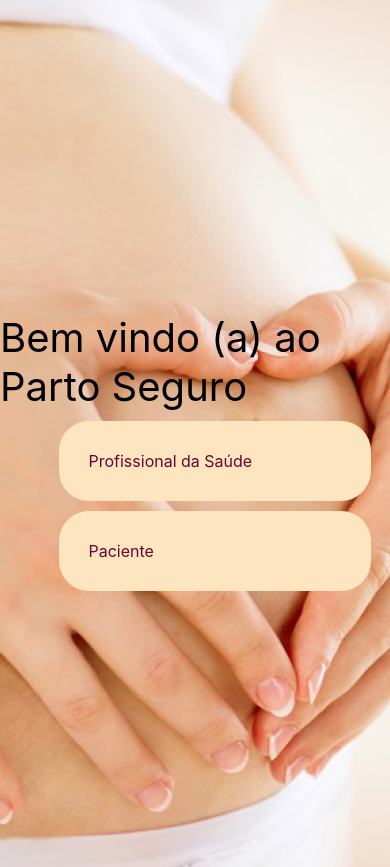
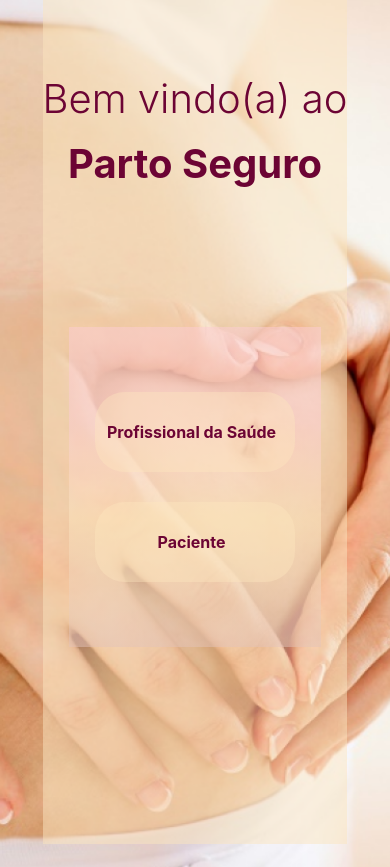
Before and after one commit to FranAprigio/PartoSeguro, a React Native app: screen /Paciente in a window 390 px wide. Built offline with nearby package versions, Linux system fonts and the light colour scheme.

Commit message:
update pages

```diff
--- a/src/pages/index.js
+++ b/src/pages/index.js
@@ -2,3 +2,7 @@ export { Initial }  from "./initial"
 export { Menu }  from "./menu"
 export { Profissional }  from "./profissional"
 export { Paciente } from "./paciente"
+export { Orientacoes } from "./pacientePages/orientacoes"
+export { ConceitosImportantes } from "./pacientePages/conceitosImportantes"
+export { LinksUteis } from "./pacientePages/linksUteis"
+export { Faq } from "./pacientePages/faq"
--- a/src/pages/menu/index.js
+++ b/src/pages/menu/index.js
@@ -1,9 +1,11 @@
 import React from "react";
 import * as S from "./styles";
 import { useNavigation } from "@react-navigation/native";
-import { ButtonComponent } from "../../components/micros";
+import { BackgroundComponent, ButtonComponent } from "../../components/micros";
+import { View, Text } from 'react-native'
 
 export const Menu = () => {
+
   const navigation = useNavigation();
 
   const handleSubmit1 = () => {
@@ -14,22 +16,45 @@ export const Menu = () => {
   };
   return (
     <S.Container>
+      <View style={{ flex: 1, flexDirection: 'row', backgroundColor: "rgba(252, 229, 191, .5)" }}>
         <S.Form>
-      <S.Text>Bem vindo (a) ao Parto Seguro</S.Text>
+          <S.Text style={{ margin: 0, textAlign: "center", color: "#6C0434", fontWeight: "300", lineHeight: 65 }}>
+            Bem vindo(a) ao{"\n"}
+            <S.Text style={{ margin: 0, color: "#6C0434", fontWeight: "bold" }}>
+              Parto Seguro
+            </S.Text>
+          </S.Text>
+
+          <View style={{ flexDirection: "row" }}>
+            <View style={{ flex: 1, flexDirection: "column", justifyContent: "space-between" }}>
+              <BackgroundComponent flexStyle='null' isOpacity="true">
+
+                <View style={{ paddingTop: 50, paddingBottom: 50 }}>
                   <ButtonComponent
                     label={"Profissional da Saúde"}
-        backgroundColor={"1"}
-        marginT={"10px 0 0 0"}
+                    backgroundColor={"rgba(252, 229, 191, 0.4)"}
                     onPress={handleSubmit1}
+                    marginT={"15px"}
+                    weight={true}
+                    flexStyle={"null"}
                   />
+
                   <ButtonComponent
+                    weight={true}
                     label={"Paciente"}
-        backgroundColor={"1"}
-        marginT={"10px 0 0 0"}
+                    marginT={"15px"}
+                    backgroundColor={"rgba(252, 229, 191, 0.4)"}
                     onPress={handleSubmit2}
+                    flexStyle={"null"}
                   />
+                </View>
+
+              </BackgroundComponent>
+            </View>
+          </View>
+          <Text>{/* Necessary tag for vertical align */}</Text>
         </S.Form>
-
+      </View>
     </S.Container>
   );
 };
--- a/src/pages/menu/styles.js
+++ b/src/pages/menu/styles.js
@@ -19,10 +19,9 @@ export const Text = styled.Text`
 
 `;
 export const Form = styled.View`
-  width: 100%;
-  padding: 16px 0;
-  margin-top: 60px;
   display: flex;
   align-items: center;
   flex-direction: column;
+  flex:1;
+  justify-content: space-around;
 `;
--- a/src/pages/paciente/index.js
+++ b/src/pages/paciente/index.js
@@ -1,25 +1,30 @@
 import React from "react";
 import * as S from "./styles";
 import { useNavigation } from "@react-navigation/native";
-import { ButtonComponent } from "../../components/micros";
+import { BackgroundComponent, ButtonComponent } from "../../components/micros";
 
-export const Paciente  = () => {
+//Icons imports
+import go from '../../assets/icons/arrow-right.png'
+import concepts from '../../assets/icons/bxs-layer.png'
+import orient from '../../assets/icons/bxs-chat.png'
+import faq from '../../assets/icons/question-circle.png'
+import links from '../../assets/icons/bx-link-alt.png'
+
+
+export const Paciente = () => {
+
   const navigation = useNavigation();
 
-  const handleSubmit = () => {
-    navigation.navigate("");
-  };
   return (
-    <S.Container>
-
-    <S.Form>
-    <ButtonComponent label={"Conceitos Importantes"} backgroundColor={'1'} marginT={"10px 0 0 0"} onPress={handleSubmit}/>
-    <ButtonComponent label={"Orientações"} backgroundColor={'1'} marginT={"10px 0 0 0"} onPress={handleSubmit}/>
-    <ButtonComponent label={"Dúvidas Frequentes"} backgroundColor={'1'} marginT={"10px 0 0 0"} onPress={handleSubmit}/>
-    <ButtonComponent label={"Links Úteis"} backgroundColor={'1'} marginT={"10px 0 0 0"} onPress={handleSubmit}/>
-
-    </S.Form>
-
-    </S.Container>
+    <BackgroundComponent>
+      <S.Container>
+        <S.Form>
+          <ButtonComponent icon={concepts} arrow={go} id="mainConcepts" label={"Conceitos Importantes"} onPress={() => { navigation.navigate("ConceitosImportantes"); }} />
+          <ButtonComponent icon={orient} arrow={go} id="orientation" label={"Orientações"} onPress={() => { navigation.navigate("Orientacoes"); }} />
+          <ButtonComponent icon={faq} arrow={go} id="faq" label={"Dúvidas Frequentes"} onPress={() => { navigation.navigate("Faq"); }} />
+          <ButtonComponent icon={links} arrow={go} id="links" label={"Links Úteis"} onPress={() => { navigation.navigate("LinksUteis"); }} />
+        </S.Form>
+      </S.Container>
+    </BackgroundComponent>
   );
 };
--- a/src/pages/paciente/styles.js
+++ b/src/pages/paciente/styles.js
@@ -1,5 +1,4 @@
 import styled from "styled-components/native";
-import lightTheme from "../../theme/light";
 
 export const Container = styled.View`
   flex: 1;
@@ -8,15 +7,12 @@ export const Container = styled.View`
   flex-direction: column;
   align-items: center;
   width: 100%;
-  background-color: ${lightTheme.colors.neutras[1]};
-  background-color: #FCCCD4;
+
 `;
 
 export const Form = styled.View`
-  width: 100%;
-  padding: 16px 0;
-  margin-top: 60px;
   display: flex;
   align-items: center;
   flex-direction: column;
+  justify-content: space-around;
 `;
--- /dev/null
+++ b/src/pages/pacientePages/conceitosImportantes/index.js
@@ -0,0 +1,65 @@
+import React from "react";
+import { BackgroundComponent, PinkButtonComponent } from "../../../components/micros";
+import { StyleSheet, View, ScrollView, TextInput, Image } from "react-native";
+import { useNavigation } from "@react-navigation/native";
+import searchIcon from '../../../assets/icons/bx-search.png';
+
+export const ConceitosImportantes = () => {
+    const navigation = useNavigation();
+    return (
+        <BackgroundComponent>
+            <View style={styles.body}>
+                <View style={{position: 'relative'}}>
+                    {/* //TODO Make this work */}
+                    <TextInput style={styles.search}>placeholder</TextInput>
+                    <Image style={styles.icon} source={searchIcon} />
+                </View>
+                <ScrollView>
+                    <PinkButtonComponent btnText="Direitos Sociais" goToPage={() => { navigation.navigate("Orientacoes"); }} />
+                    <PinkButtonComponent btnText="Direitos à Saúde" goToPage={() => { navigation.navigate("Orientacoes"); }} />
+                    <PinkButtonComponent btnText="Direitos do Usuário" goToPage={() => { navigation.navigate("Orientacoes"); }} />
+                    <PinkButtonComponent btnText="Direitos do Paciente" goToPage={() => { navigation.navigate("Orientacoes"); }} />
+                    <PinkButtonComponent btnText="Direitos do Médico" goToPage={() => { navigation.navigate("Orientacoes"); }} />
+                    <PinkButtonComponent btnText="Universalidade" goToPage={() => { navigation.navigate("Orientacoes"); }} />
+                    <PinkButtonComponent btnText="Equidade" goToPage={() => { navigation.navigate("Orientacoes"); }} />
+                    <PinkButtonComponent btnText="Direito Reprodutivo" goToPage={() => { navigation.navigate("Orientacoes"); }} />
+                    <PinkButtonComponent btnText="Parto Humanizado" goToPage={() => { navigation.navigate("Orientacoes"); }} />
+                    <PinkButtonComponent btnText="Cartão Gestante" goToPage={() => { navigation.navigate("Orientacoes"); }} />
+                    <PinkButtonComponent btnText="Plano de Parto" goToPage={() => { navigation.navigate("Orientacoes"); }} />
+                    <PinkButtonComponent btnText="Partograma" goToPage={() => { navigation.navigate("Orientacoes"); }} />
+                    <PinkButtonComponent btnText="Rede Cegonha" goToPage={() => { navigation.navigate("Orientacoes"); }} />
+                    <PinkButtonComponent btnText="Evidências Científicas" goToPage={() => { navigation.navigate("Orientacoes"); }} />
+                    <PinkButtonComponent btnText="Violência Obstétrica" goToPage={() => { navigation.navigate("Orientacoes"); }} />
+                    <PinkButtonComponent btnText="Negacionismo" goToPage={() => { navigation.navigate("Orientacoes"); }} />
+                    <PinkButtonComponent btnText="Omissão" goToPage={() => { navigation.navigate("Orientacoes"); }} />
+                    <PinkButtonComponent btnText="Imperícia" goToPage={() => { navigation.navigate("Orientacoes"); }} />
+                    <PinkButtonComponent btnText="Imprudência" goToPage={() => { navigation.navigate("Orientacoes"); }} />
+                    <PinkButtonComponent btnText="Negligência" goToPage={() => { navigation.navigate("Orientacoes"); }} />
+                </ScrollView>
+            </View>
+        </BackgroundComponent>
+    );
+};
+
+
+
+const styles = StyleSheet.create({
+    body: {
+        flex: 1,
+        flexDirection: 'column',
+        padding: 30,
+        marginTop: 70,
+    },
+    search: {
+        borderRadius: 30,
+        paddingLeft: 40,
+        padding: 5,
+        backgroundColor: "#D1D5DA",
+        marginBottom: 30
+    },
+    icon: {
+        position: 'absolute',
+        top: 8,
+        left: 10
+    }
+})
--- a/src/pages/profissional/index.js
+++ b/src/pages/profissional/index.js
@@ -1,27 +1,34 @@
 import React from "react";
 import * as S from "./styles";
 import { useNavigation } from "@react-navigation/native";
-import { Logo } from "../../components/micros";
-import { ButtonComponent } from "../../components/micros";
+import { BackgroundComponent, ButtonComponent } from "../../components/micros";
 
-export const Profissional  = () => {
+//Icons imports
+import go from '../../assets/icons/arrow-right.png'
+import concepts from '../../assets/icons/bxs-layer.png'
+import faq from '../../assets/icons/question-circle.png'
+import links from '../../assets/icons/bx-link-alt.png'
+import book from '../../assets/icons/bx-book-bookmark.png'
+import dont from '../../assets/icons/bx-comment-x.png'
+
+export const Profissional = () => {
   const navigation = useNavigation();
 
   const handleSubmit = () => {
     navigation.navigate("");
   };
   return (
-    <S.Container>
+    <BackgroundComponent>
+      <S.Container>
+        <S.Form>
+          <ButtonComponent icon={book} arrow={go} label={"Estudo de Casos"} marginT={"10px 0 0 0"} onPress={handleSubmit} />
+          <ButtonComponent icon={concepts} arrow={go} id="mainConcepts" label={"Conceitos Importantes"} onPress={() => { navigation.navigate("ConceitosImportantes"); }} />
+          <ButtonComponent icon={dont} arrow={go} label={"Práticas Advertidas"} marginT={"10px 0 0 0"} onPress={handleSubmit} />
+          <ButtonComponent icon={faq} arrow={go} id="faq" label={"Dúvidas Frequentes"} onPress={() => { navigation.navigate("Faq"); }} />
+          <ButtonComponent icon={links} arrow={go} id="links" label={"Links Úteis"} onPress={() => { navigation.navigate("LinksUteis"); }} />
+        </S.Form>
+      </S.Container>
+    </BackgroundComponent>
 
-    <S.Form>
-    <ButtonComponent label={"Estudo de Casos"} backgroundColor={'1'} marginT={"10px 0 0 0"} onPress={handleSubmit}/>
-    <ButtonComponent label={"Conceitos Importantes"} backgroundColor={'1'} marginT={"10px 0 0 0"} onPress={handleSubmit}/>
-    <ButtonComponent label={"Práticas Advertidas"} backgroundColor={'1'} marginT={"10px 0 0 0"} onPress={handleSubmit}/>
-    <ButtonComponent label={"Dúvidas Frequentes"} backgroundColor={'1'} marginT={"10px 0 0 0"} onPress={handleSubmit}/>
-    <ButtonComponent label={"Links Úteis"} backgroundColor={'1'} marginT={"10px 0 0 0"} onPress={handleSubmit}/>
-
-    </S.Form>
-
-    </S.Container>
   );
 };
--- a/src/pages/profissional/styles.js
+++ b/src/pages/profissional/styles.js
@@ -8,8 +8,6 @@ export const Container = styled.View`
   flex-direction: column;
   align-items: center;
   width: 100%;
-  background-color: ${lightTheme.colors.primary[1]};
-  background-color: #FCCCD4;
 `;
 
 export const Form = styled.View`
```
Lines whose indentation alone changed are shown as unchanged.
